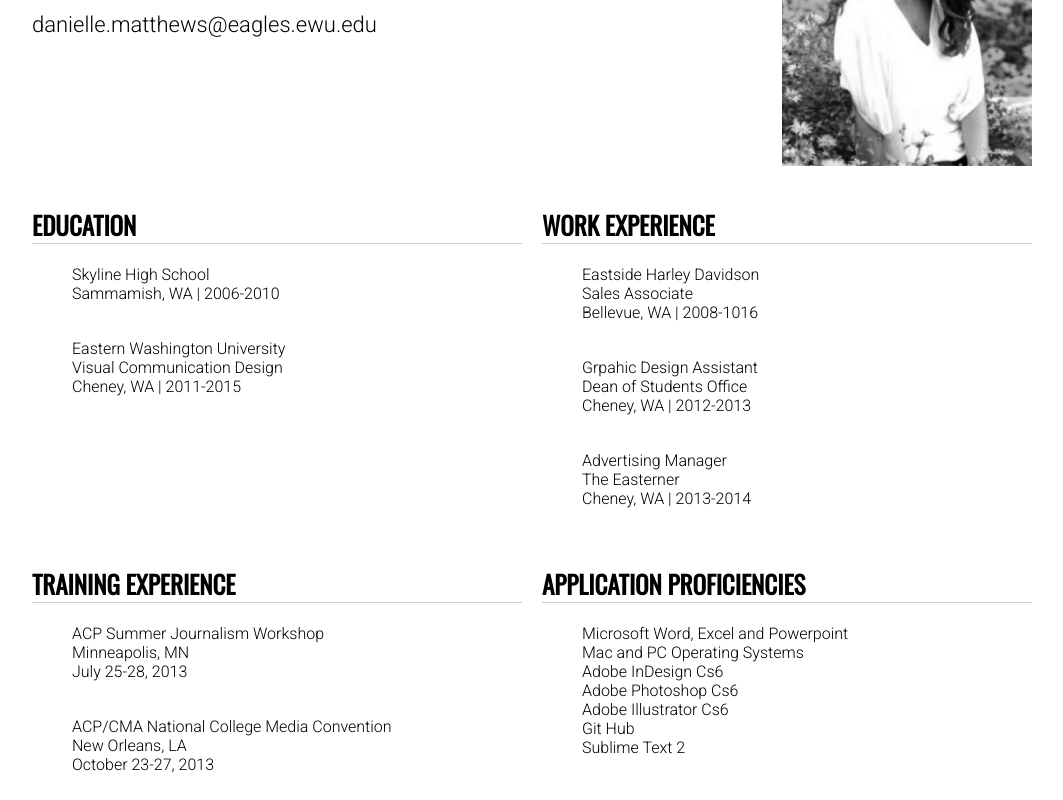
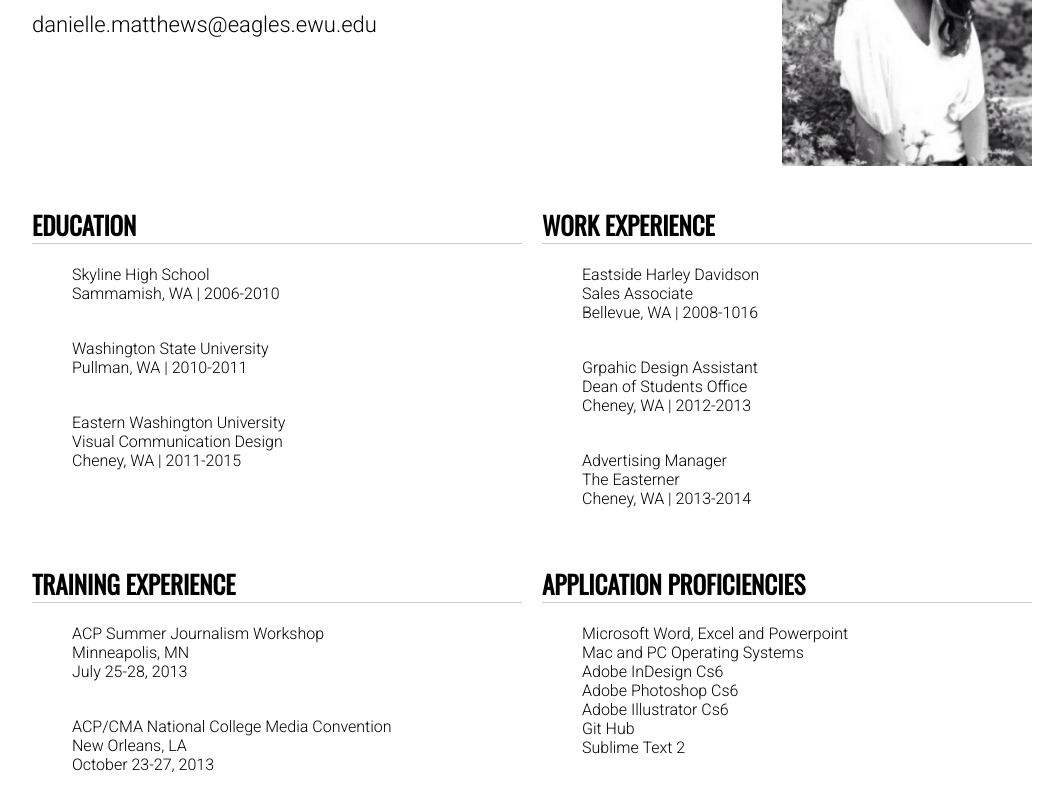
Before and after one commit to Delleliz/P2-Resume, a plain HTML site: page index.html in a window 1280 px wide. Shown: the part 140-940 px from the top of the page, without its empty margins (108-1171 px from the left). Drawn offline with nearby package versions, Linux system fonts and the light colour scheme.

Commit message:
Added WSU to Education

```diff
--- a/index.html
+++ b/index.html
@@ -34,6 +34,9 @@
 			<ul>
 				<li>Skyline High School <br>
 					Sammamish, WA | 2006-2010</li>
+				<br><br>
+				<li>Washington State University <br>
+					Pullman, WA | 2010-2011</li>
 				<br><br>
 				<li>Eastern Washington University <br>
 					Visual Communication Design <br>
```
